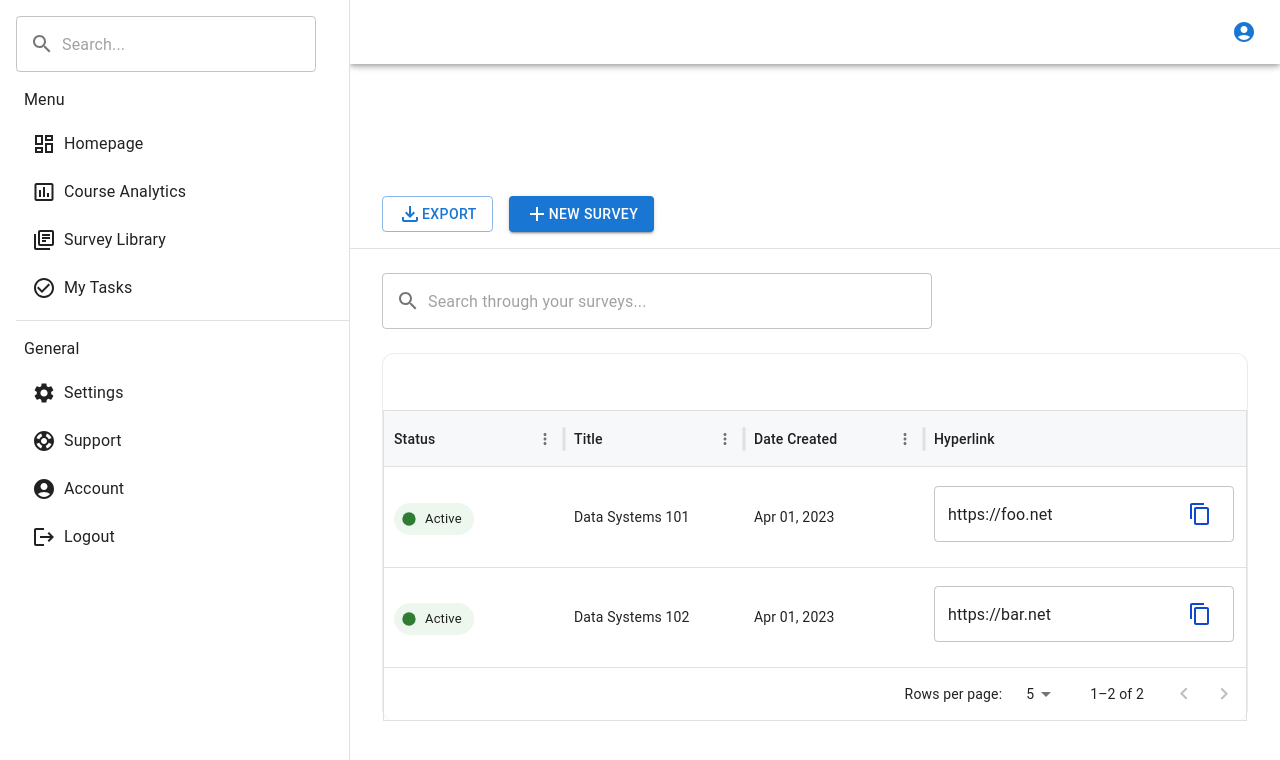
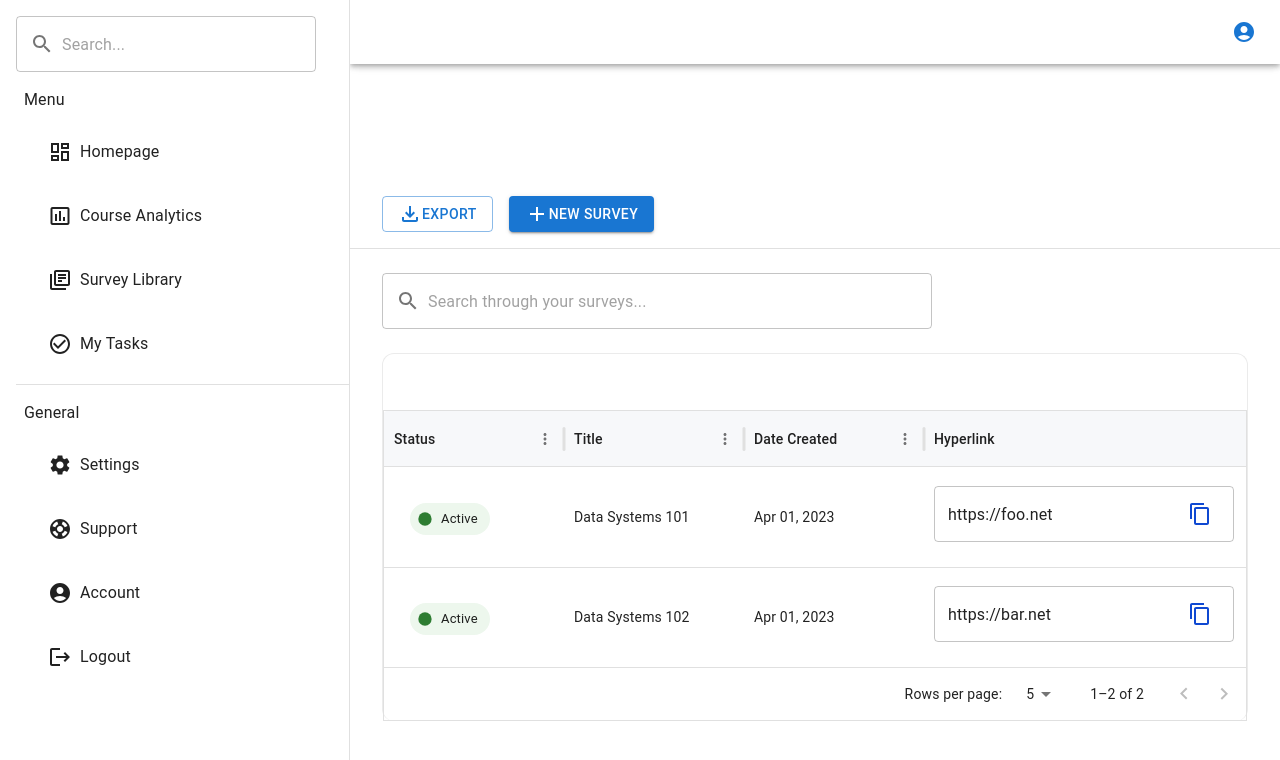
Before and after one commit to ree17017/survey_dashboard, a Next.js app: page / in a window 1280 px wide. Shown: the top 760 px of the page. Built offline with nearby package versions, Linux system fonts and the light colour scheme.

Commit message:
Refactor MenuList

```diff
--- /dev/null
+++ b/components/MenuItems.tsx
@@ -0,0 +1,28 @@
+import React from "react";
+import { List, ListItem, ListItemButton, ListItemText } from "@mui/material";
+
+interface MenuItem {
+	text: string;
+	icon?: JSX.Element;
+}
+
+interface MenuListProps {
+	items: MenuItem[];
+}
+
+const MenuList: React.FC<MenuListProps> = ({ items }) => {
+	return (
+		<List>
+			{items.map(({ text, icon }) => (
+				<ListItem key={text}>
+					<ListItemButton>
+						{icon && icon}
+						<ListItemText sx={{ marginLeft: "8px" }} primary={text} />
+					</ListItemButton>
+				</ListItem>
+			))}
+		</List>
+	);
+};
+
+export default MenuList;
--- a/components/sideNav.tsx
+++ b/components/sideNav.tsx
@@ -3,10 +3,6 @@ import {
 	Divider,
 	Drawer,
 	InputAdornment,
-	List,
-	ListItem,
-	ListItemButton,
-	ListItemText,
 	TextField,
 	Toolbar,
 	Typography,
@@ -23,6 +19,7 @@ import {
 	Settings,
 	Support,
 } from "@mui/icons-material";
+import MenuList from "./MenuItems";
 
 const drawerWidth = 350;
 export type SideNav = {
@@ -41,6 +38,7 @@ export default function SideNav() {
 		{ text: "Account", icon: <AccountCircleIcon /> },
 		{ text: "Logout", icon: <Logout /> },
 	];
+
 	return (
 		<Box sx={{ display: "flex" }}>
 			<AppBar
@@ -86,30 +84,12 @@ export default function SideNav() {
 				<Typography ml="8px" mt="16px">
 					Menu
 				</Typography>
-				<List>
-					{menuList.map(({ text, icon }) => (
-						<ListItem key={text} disablePadding>
-							<ListItemButton>
-								{icon && icon}{" "}
-								<ListItemText sx={{ marginLeft: "8px" }} primary={text} />
-							</ListItemButton>
-						</ListItem>
-					))}
-				</List>
+				<MenuList items={menuList} />
 				<Divider />
 				<Typography ml="8px" mt="16px">
 					General
 				</Typography>
-				<List>
-					{generalList.map(({ text, icon }) => (
-						<ListItem key={text} disablePadding>
-							<ListItemButton>
-								{icon && icon}
-								<ListItemText sx={{ marginLeft: "8px" }} primary={text} />
-							</ListItemButton>
-						</ListItem>
-					))}
-				</List>
+				<MenuList items={generalList} />
 			</Drawer>
 		</Box>
 	);
--- /dev/null
+++ b/mockdata/SurveyTableUtil.tsx
@@ -0,0 +1,71 @@
+import { FiberManualRecord } from "@mui/icons-material";
+import { lighten, Chip } from "@mui/material";
+import { GridColDef } from "@mui/x-data-grid";
+import { StatusKey } from "../src/app/page";
+import { CopyHyperLink } from "../components/CopyHyperLink";
+
+export const labels: Record<StatusKey, string> = {
+	success: "Active",
+	disabled: "Disabled",
+	pending: "Pending",
+	deleted: "Deleted",
+};
+
+export const statusColor: Record<StatusKey, "success" | "error" | "warning"> = {
+	success: "success",
+	disabled: "success",
+	pending: "success",
+	deleted: "success",
+};
+
+export const chipColors: Record<StatusKey, string> = {
+	success: "#4caf50",
+	disabled: "#9e9e9e",
+	pending: "#ff9800",
+	deleted: "#f44336",
+};
+
+export const StatusLabel: React.FC<{ status: StatusKey }> = ({ status }) => {
+	const label = labels[status] || "Unknown";
+	const color = statusColor[status] || "Unknown";
+	const lighterColor = lighten(chipColors[status] || "#ccc", 0.9);
+
+	return (
+		<Chip
+			sx={{ background: lighterColor, marginLeft: "16px" }}
+			label={label}
+			icon={<FiberManualRecord fontSize="small" color={color} />}
+		/>
+	);
+};
+
+export const columns: GridColDef[] = [
+	{
+		field: "status",
+		headerName: "Status",
+		width: 180,
+		renderCell: (params) => (
+			<StatusLabel status={params.row.status as StatusKey} />
+		),
+		headerClassName: "super-app-theme--header",
+	},
+	{
+		field: "title",
+		headerName: "Title",
+		width: 180,
+		headerClassName: "super-app-theme--header",
+	},
+	{
+		field: "startDateFormatted",
+		headerName: "Date Created",
+		width: 180,
+		headerClassName: "super-app-theme--header",
+	},
+	{
+		field: "survey_url",
+		headerName: "Hyperlink",
+		width: 357,
+		headerClassName: "super-app-theme--header",
+		renderCell: (params) => <CopyHyperLink hyperlink={params.row.survey_url} />,
+	},
+];
--- /dev/null
+++ b/mockdata/mockSurveyData.ts
@@ -0,0 +1,24 @@
+import { Survey } from "../modules/survey_library/useSurveyData";
+
+export const mockSurveyData: Survey[] = [
+    {
+        survey_id: "262c7ecb-982d-11ed-bba1-022b4079eda1",
+        survey_instance_id: "30985c7f-98ed-11ed-bba1-022b4079eda1",
+        survey_revision: 1,
+        title: "Data Systems 101",
+        description: "Spring 2023",
+        start_timestamp: "2023-04-01 00:00:00",
+        end_timestamp: "2023-05-01 00:00:00",
+        survey_url: "https://foo.net",
+    },
+    {
+        survey_id: "262dece9-982d-11ed-bba1-022b4079eda1",
+        survey_instance_id: "566cde6b-98ed-11ed-bba1-022b4079eda1",
+        survey_revision: 1,
+        title: "Data Systems 102",
+        description: "Spring 2023",
+        start_timestamp: "2023-04-01 00:00:00",
+        end_timestamp: "2023-05-01 00:00:00",
+        survey_url: "https://bar.net",
+    }
+];
--- a/modules/survey_library/SurveyTable.tsx
+++ b/modules/survey_library/SurveyTable.tsx
@@ -17,7 +17,9 @@ export function SurveyTable({ columns, rows, loading }: TableProps) {
 			borderLeft="1px solid #EBEBEB"
 			borderRight="1px solid #EBEBEB"
 		>
-			<Typography m="16px 0 16px 16px">Your Surveys</Typography>
+			<Typography m="16px 0 16px 24px" fontWeight={550}>
+				Your Surveys
+			</Typography>
 			<DataGrid
 				sx={{
 					borderRadius: 0,
--- a/modules/survey_library/useSurveyData.ts
+++ b/modules/survey_library/useSurveyData.ts
@@ -1,6 +1,6 @@
-import { Chip } from "@mui/material";
 import { useEffect, useState } from "react";
 import { formatDate } from "../../utils/formateDate";
+import { mockSurveyData } from "../../mockdata/mockSurveyData";
 export interface Survey {
     survey_id: string;
     survey_instance_id: string;
@@ -11,29 +11,6 @@ export interface Survey {
     end_timestamp: string;
     survey_url: string;
 };
-
-const mockData: Survey[] = [
-    {
-        survey_id: "262c7ecb-982d-11ed-bba1-022b4079eda1",
-        survey_instance_id: "30985c7f-98ed-11ed-bba1-022b4079eda1",
-        survey_revision: 1,
-        title: "Data Systems 101",
-        description: "Spring 2023",
-        start_timestamp: "2023-04-01 00:00:00",
-        end_timestamp: "2023-05-01 00:00:00",
-        survey_url: "https://foo.net",
-    },
-    {
-        survey_id: "262dece9-982d-11ed-bba1-022b4079eda1",
-        survey_instance_id: "566cde6b-98ed-11ed-bba1-022b4079eda1",
-        survey_revision: 1,
-        title: "Data Systems 102",
-        description: "Spring 2023",
-        start_timestamp: "2023-04-01 00:00:00",
-        end_timestamp: "2023-05-01 00:00:00",
-        survey_url: "https://bar.net",
-    }
-];
 
 const mapSurvey = (data: Survey[]) => {
     return data.map((data) => {
@@ -54,7 +31,8 @@ export function useSurveyData() {
     useEffect(() => {
         setTimeout(() => {
             try {
-                setRows(mapSurvey(mockData));
+                // Mock Fetch survey data from API.
+                setRows(mapSurvey(mockSurveyData));
             } catch (error) {
                 setError(error as Error);
             } finally {
--- a/src/app/page.tsx
+++ b/src/app/page.tsx
@@ -2,95 +2,25 @@
 import {
 	Box,
 	Button,
-	Chip,
 	Divider,
 	Grid2,
 	InputAdornment,
 	TextField,
-	lighten,
 } from "@mui/material";
 import { Header } from "../../components/Header";
 import {
 	AddOutlined,
-	FiberManualRecord,
 	FileDownloadOutlined,
 } from "@mui/icons-material";
 import { SurveyTable } from "../../modules/survey_library/SurveyTable";
-import { GridColDef } from "@mui/x-data-grid";
 import { useSurveyData } from "../../modules/survey_library/useSurveyData";
-import { CopyHyperLink } from "../../components/CopyHyperLink";
 import SearchIcon from "@mui/icons-material/Search";
+import { columns } from "../../mockdata/SurveyTableUtil";
 
-type StatusKey = "success" | "disabled" | "pending" | "deleted";
+export type StatusKey = "success" | "disabled" | "pending" | "deleted";
 
 export default function Home() {
 	const { rows, loading, error } = useSurveyData();
-	const labels: Record<StatusKey, string> = {
-		success: "Active",
-		disabled: "Disabled",
-		pending: "Pending",
-		deleted: "Deleted",
-	};
-
-	const statusColor: Record<StatusKey, "success" | "error" | "warning"> = {
-		success: "success",
-		disabled: "success",
-		pending: "success",
-		deleted: "success",
-	};
-
-	const chipColors: Record<StatusKey, string> = {
-		success: "#4caf50", // Green for success
-		disabled: "#9e9e9e", // Gray for disabled
-		pending: "#ff9800", // Orange for pending
-		deleted: "#f44336", // Red for deleted
-	};
-
-	const StatusLabel: React.FC<{ status: StatusKey }> = ({ status }) => {
-		const label = labels[status] || "Unknown";
-		const color = statusColor[status] || "Unknown";
-		const lighterColor = lighten(chipColors[status] || "#ccc", 0.9);
-
-		return (
-			<Chip
-				sx={{ background: lighterColor }}
-				label={label}
-				icon={<FiberManualRecord fontSize="small" color={color} />}
-			/>
-		);
-	};
-	const columns: GridColDef[] = [
-		{
-			field: "status",
-			headerName: "Status",
-			width: 180,
-			renderCell: (params) => (
-				<StatusLabel status={params.row.status as StatusKey} />
-			),
-			headerClassName: "super-app-theme--header",
-		},
-		{
-			field: "title",
-			headerName: "Title",
-			width: 180,
-			headerClassName: "super-app-theme--header",
-		},
-		{
-			field: "startDateFormatted",
-			headerName: "Date Created",
-			width: 180,
-			headerClassName: "super-app-theme--header",
-		},
-		{
-			field: "survey_url",
-			headerName: "Hyperlink",
-			width: 357,
-			headerClassName: "super-app-theme--header",
-			renderCell: (params) => (
-				<CopyHyperLink hyperlink={params.row.survey_url} />
-			),
-		},
-	];
 
 	return (
 		<>
```
